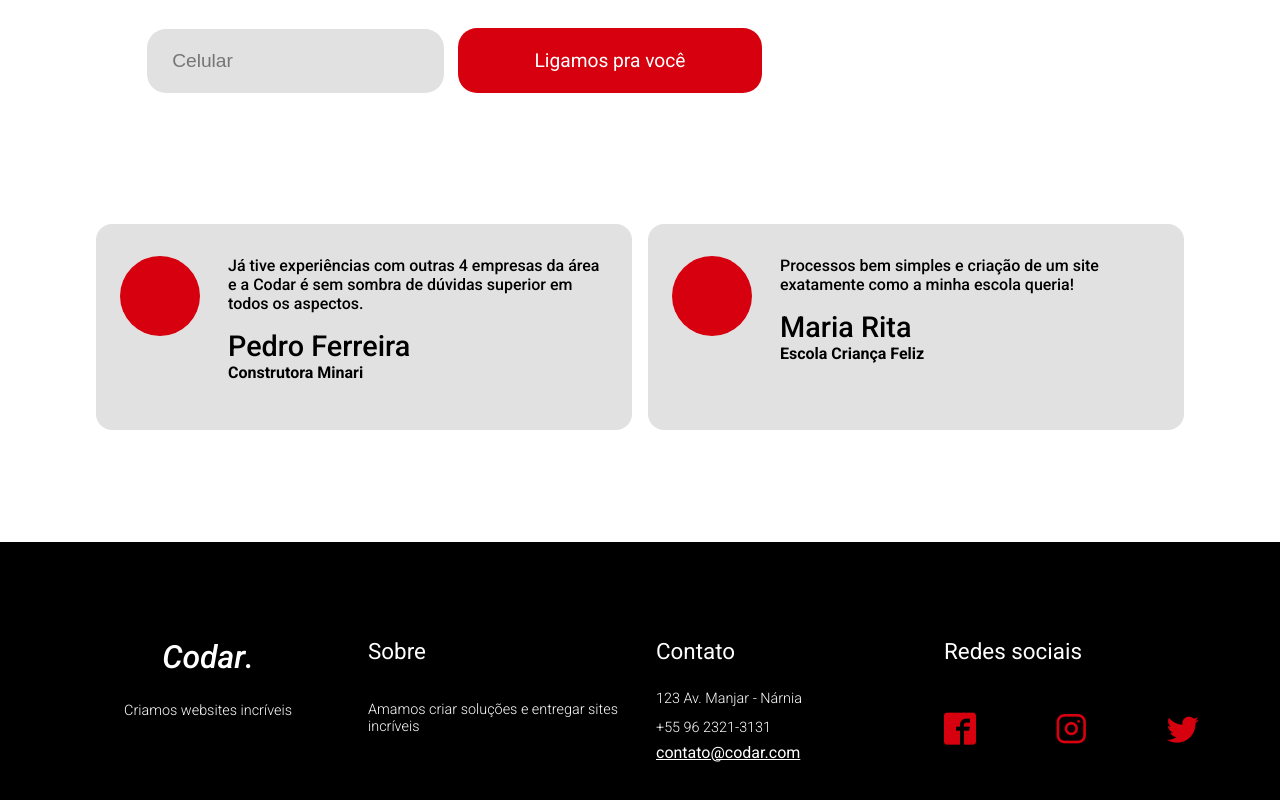
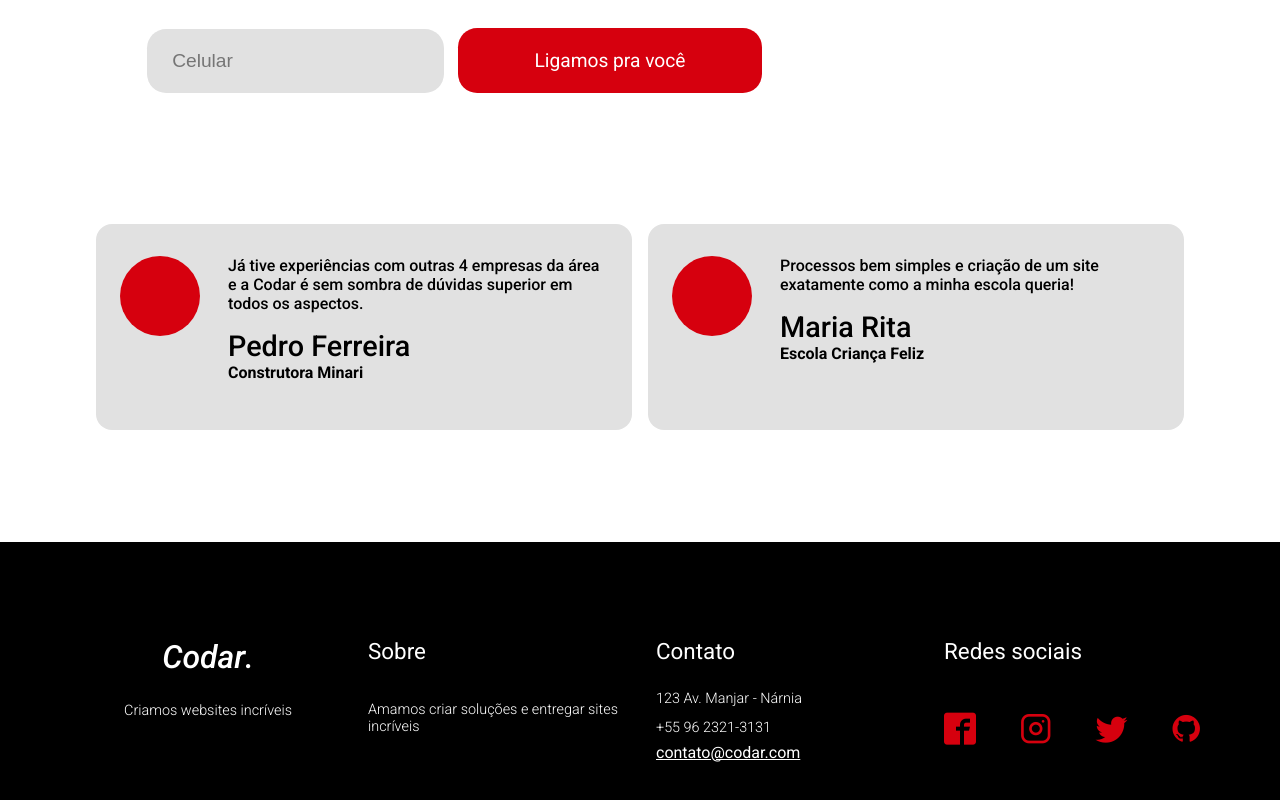
Before and after one commit to JoseAlbertoRodrigues/Codar, a plain HTML site: page index.html in a window 1280 px wide. Shown: the part 1518-2318 px from the top of the page. Drawn offline with Linux system fonts and the light colour scheme; files whose address does not match are found by name.

Commit message:
Update button
Updating the button color to 1200px resolution, and adding my icon from GitHub

```diff
--- a/index.html
+++ b/index.html
@@ -141,6 +141,9 @@
                   <a href="https://youtube.com" target="_blank"
                     ><i class="icon-twitter"></i
                   ></a>
+                  <a href="https://github.com/JoseAlbertoRodrigues" target="_blank"
+                    ><i class="icon-github"></i
+                  ></a>
             </div>
           </div>
         </div>
--- a/styles/style.css
+++ b/styles/style.css
@@ -676,7 +676,7 @@ footer .social a:hover {
     }
 
     .button:hover {
-        background-color: orange;
+        background-color: #c2bbbb;
         color: black;
     }
 
```
